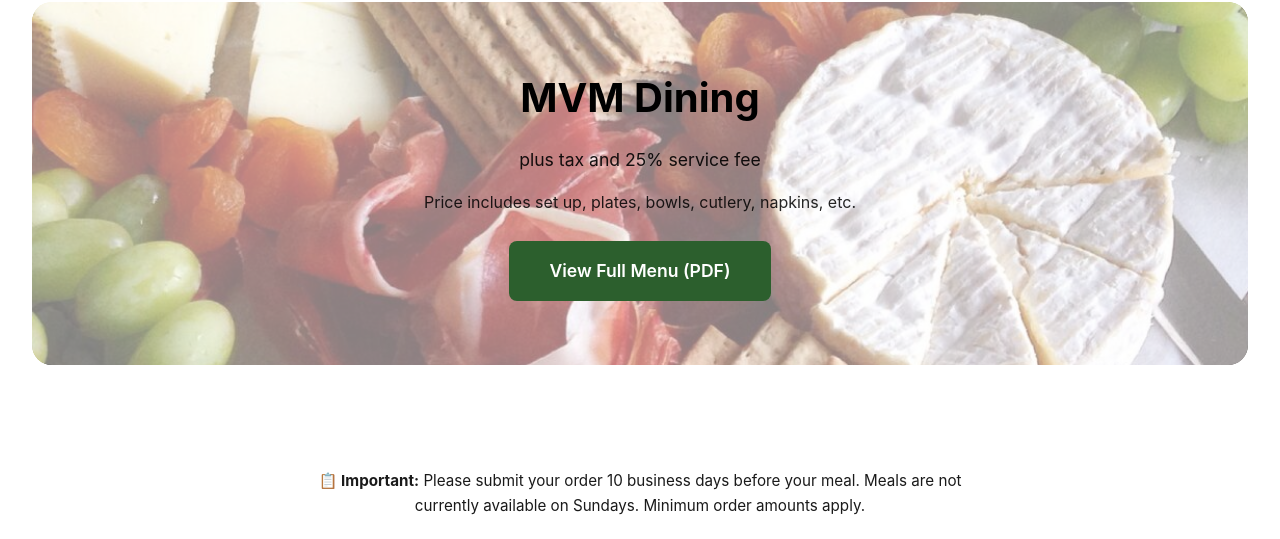
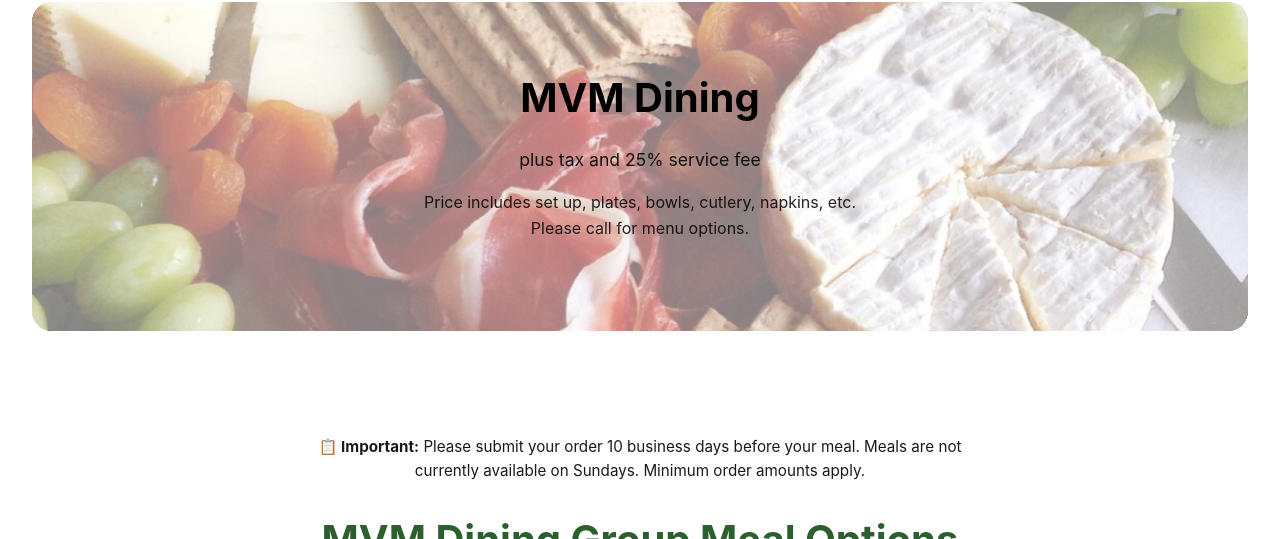
Before and after one commit to MVMansion/MVM-Web2, a plain HTML site: page concierge.html in a window 1280 px wide. Shown: the part 907-1446 px from the top of the page. Drawn offline with Linux system fonts and the light colour scheme.

Commit message:
remove menu

```diff
--- a/concierge.html
+++ b/concierge.html
@@ -398,10 +398,12 @@
             <h2>MVM Dining</h2>
             <p class="dining-tax">plus tax and 25% service fee</p>
             <p class="dining-note">Price includes set up, plates, bowls, cutlery, napkins, etc.</p>
+            <p class="dining-note">Please call for menu options.</p>
             <br>
-            <a href="https://1drv.ms/b/c/beac7ecc2b111a54/ESGkTVbSgGBFvfQsoGQyBw8B2Q36hm2IYthMfHV77JMBdw?e=3pcjPd" target="_blank" class="cta-button">
+
+            <!-- <a href="https://1drv.ms/b/c/beac7ecc2b111a54/ESGkTVbSgGBFvfQsoGQyBw8B2Q36hm2IYthMfHV77JMBdw?e=3pcjPd" target="_blank" class="cta-button">
                 View Full Menu (PDF)
-            </a>
+            </a> -->
         </div>
 
         <div class="dining-details">
```
